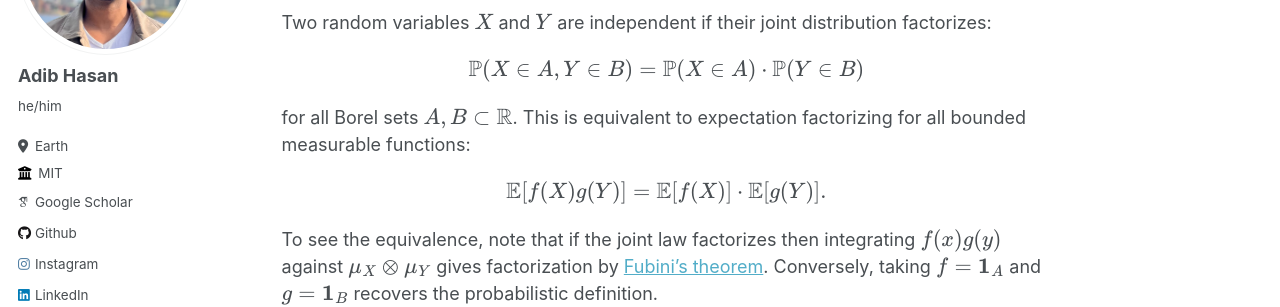
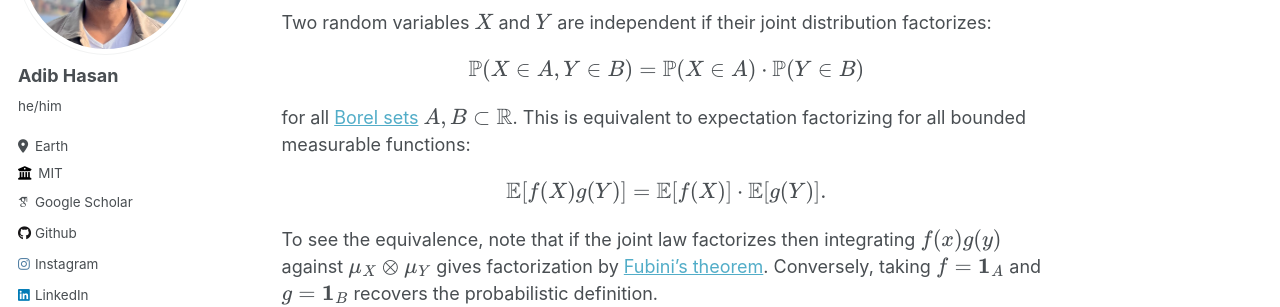
Before and after one commit to Neehan/neehan.github.io, a Jekyll site: the page built from _blog/no-corr-to-independence.md, in a window 1280 px wide and 900 px high, scrolled down 652 px. Shown: the part 153-460 px from the top of the window. Built offline with Jekyll 4.4.1, drawn with Linux system fonts in a browser that asks for light colours; some web fonts are replaced; part of the change alters nothing that is shown.

Commit message:
fixed proof

```diff
--- a/_blog/no-corr-to-independence.md
+++ b/_blog/no-corr-to-independence.md
@@ -24,7 +24,7 @@ $$
 \mathbb P(X\in A, Y\in B) = \mathbb P(X\in A)\cdot\mathbb P(Y\in B)
 $$
 
-for all Borel sets $A,B\subset\mathbb R$. This is equivalent to expectation factorizing for all bounded measurable functions:
+for all [Borel sets](https://en.wikipedia.org/wiki/Borel_set) $A,B\subset\mathbb R$. This is equivalent to expectation factorizing for all bounded measurable functions:
 
 $$
 \mathbb E[f(X)g(Y)] = \mathbb E[f(X)]\cdot\mathbb E[g(Y)].
```
